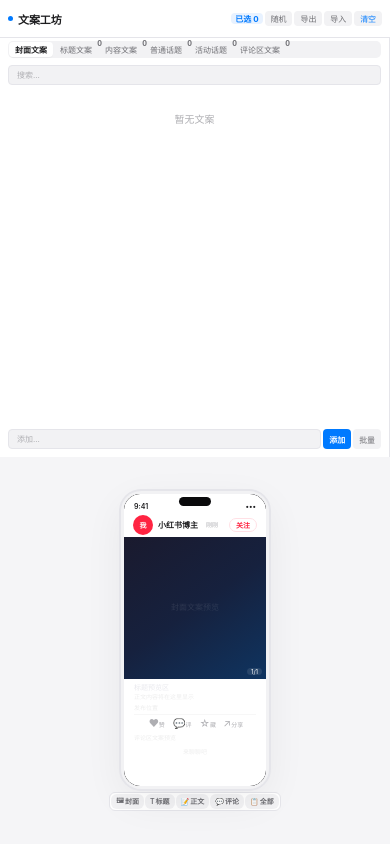
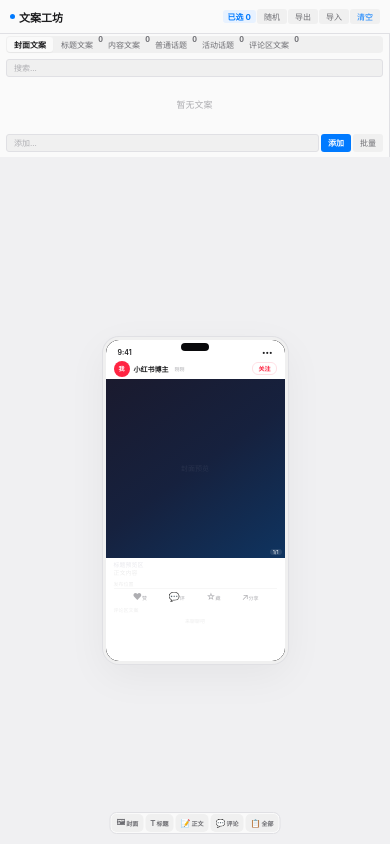
Before and after one commit to mengchengjian/easydoit-tools, a plain HTML site: page xhs-editor/index.html in a window 390 px wide. Drawn offline with Linux system fonts and the light colour scheme.

Commit message:
v8: 手机预览放大至300px、左侧面板收紧至280px、修正布局比例

```diff
--- a/xhs-editor/index.html
+++ b/xhs-editor/index.html
@@ -10,10 +10,10 @@
 *,::before,::after{margin:0;padding:0;box-sizing:border-box}
 
 :root{
-  --bg:#f5f5f7;
-  --surface:#fff;
-  --surface2:#f2f2f4;
-  --border:#e5e5ea;
+  --bg:#f0f0f2;
+  --surface:#fafafa;
+  --surface2:#f0f0f0;
+  --border:#e0e0e4;
   --text:#1d1d1f;
   --text2:#6e6e73;
   --text3:#aeaeb2;
@@ -21,9 +21,7 @@
   --accent-soft:#e8f2ff;
   --accent-hover:#0062cc;
   --font:-apple-system,BlinkMacSystemFont,"SF Pro Display","PingFang SC","Microsoft YaHei",sans-serif;
-  --radius:6px;
-  --radius-sm:4px;
-  --radius-lg:12px;
+  --radius:5px;
 }
 
 @media(prefers-color-scheme:dark){
@@ -43,27 +41,28 @@
 
 body{
   font-family:var(--font);background:var(--bg);color:var(--text);
-  height:100dvh;display:flex;flex-direction:column;overflow:hidden;
-  -webkit-font-smoothing:antialiased;
+  height:100dvh;overflow:hidden;-webkit-font-smoothing:antialiased;
+  display:flex;flex-direction:column;
 }
 ::selection{background:var(--accent-soft)}
 ::-webkit-scrollbar{width:4px}
 ::-webkit-scrollbar-track{background:transparent}
 ::-webkit-scrollbar-thumb{background:var(--border);border-radius:4px}
 
+/* Header */
 .hdr{
-  height:42px;padding:0 12px;display:flex;align-items:center;
+  height:34px;padding:0 10px;display:flex;align-items:center;
   justify-content:space-between;flex-shrink:0;
   background:var(--surface);border-bottom:1px solid var(--border);
 }
-.hl{display:flex;align-items:center;gap:5px;font-size:12px;font-weight:600;letter-spacing:-.01em}
-.hl-dot{width:6px;height:6px;border-radius:50%;background:var(--accent)}
-.hr{display:flex;align-items:center;gap:2px}
+.hl{display:flex;align-items:center;gap:4px;font-size:11px;font-weight:600}
+.hl-dot{width:5px;height:5px;border-radius:50%;background:var(--accent)}
+.hr{display:flex;align-items:center;gap:1px}
 .btn{
-  padding:3px 8px;border:none;border-radius:4px;cursor:pointer;
-  font-size:9px;font-weight:500;font-family:var(--font);
+  padding:2px 7px;border:none;border-radius:3px;cursor:pointer;
+  font-size:8px;font-weight:500;font-family:var(--font);
   background:var(--surface2);color:var(--text2);
-  transition:background .12s;white-space:nowrap;letter-spacing:-.01em;
+  transition:background .1s;white-space:nowrap;
 }
 .btn:hover{background:var(--border)}
 .btn-p{background:var(--accent);color:#fff;font-weight:600}
@@ -71,179 +70,183 @@ body{
 .btn-d{color:var(--accent)}
 .btn-d:hover{background:var(--accent-soft)}
 .chip{
-  font-size:9px;font-weight:600;color:var(--accent);
-  background:var(--accent-soft);padding:1px 6px;border-radius:4px;
+  font-size:8px;font-weight:600;color:var(--accent);
+  background:var(--accent-soft);padding:1px 5px;border-radius:3px;
 }
 
-.ct{display:flex;flex:1;overflow:hidden}
+/* Main layout */
+.ct{display:flex;flex:1;overflow:hidden;gap:0}
 
+/* Left panel */
 .lp{
-  width:320px;min-width:240px;background:var(--surface);
+  width:280px;min-width:200px;background:var(--surface);
   border-right:1px solid var(--border);display:flex;
   flex-direction:column;overflow:hidden;flex-shrink:0;
 }
 
-.tb-scroll{padding:3px 8px 2px;flex-shrink:0;overflow-x:auto;scrollbar-width:none}
+.tb-scroll{padding:2px 6px 1px;flex-shrink:0;overflow-x:auto;scrollbar-width:none}
 .tb-scroll::-webkit-scrollbar{display:none}
 .tb{
   display:flex;gap:1px;background:var(--surface2);
-  border-radius:5px;padding:1px;min-width:fit-content;
+  border-radius:4px;padding:1px;
 }
 .tb-i{
-  flex:0 0 auto;padding:3px 8px;text-align:center;
-  font-size:9px;font-weight:500;color:var(--text2);
-  cursor:pointer;border-radius:4px;transition:all .12s;
+  flex:0 0 auto;padding:2px 7px;text-align:center;
+  font-size:8px;font-weight:500;color:var(--text2);
+  cursor:pointer;border-radius:3px;transition:all .1s;
   white-space:nowrap;position:relative;user-select:none;
 }
 .tb-i:hover{color:var(--text)}
 .tb-i.act{color:var(--text);font-weight:600;background:var(--surface);box-shadow:0 1px 1px rgba(0,0,0,.04)}
-.tb-b{position:absolute;top:-3px;right:-4px;font-size:7px;font-weight:700;color:var(--text2)}
+.tb-b{position:absolute;top:-2px;right:-3px;font-size:7px;font-weight:700;color:var(--text2)}
 
 .panel{display:flex;flex-direction:column;flex:1;overflow:hidden}
 .panel.hidden{display:none}
 
-.srch{padding:2px 8px 3px;flex-shrink:0}
+.srch{padding:1px 6px 2px;flex-shrink:0}
 .si{
-  width:100%;padding:4px 8px;border:1px solid var(--border);border-radius:4px;
-  background:var(--surface2);color:var(--text);font-size:9px;font-family:var(--font);
-  outline:none;transition:border-color .12s;
+  width:100%;padding:3px 7px;border:1px solid var(--border);border-radius:3px;
+  background:var(--surface2);color:var(--text);font-size:8px;font-family:var(--font);
+  outline:none;transition:border-color .1s;
 }
 .si:focus{border-color:var(--accent);background:var(--surface)}
 .si::placeholder{color:var(--text3)}
 
-.clist{flex:1;overflow-y:auto;padding:0 6px 2px}
+.clist{flex:1;overflow-y:auto;padding:0 4px 1px}
 .card{
-  display:flex;align-items:flex-start;gap:6px;
-  padding:4px 6px;border-radius:4px;cursor:pointer;
-  border-left:2px solid transparent;transition:all .12s;
+  display:flex;align-items:flex-start;gap:4px;
+  padding:3px 5px;border-radius:3px;cursor:pointer;
+  border-left:2px solid transparent;transition:background .1s;
 }
 .card:hover{background:var(--surface2)}
-.card.sel{border-left-color:var(--accent)}
+.card.sel{border-left-color:var(--accent);background:var(--accent-soft)}
 .card .cb{
   appearance:none;-webkit-appearance:none;
-  width:12px;height:12px;border-radius:50%;
+  width:10px;height:10px;border-radius:50%;
   border:1.5px solid var(--border);flex-shrink:0;cursor:pointer;
-  margin-top:2px;transition:all .12s;background:var(--surface);
+  margin-top:1px;position:relative;
 }
 .card .cb:checked{background:var(--accent);border-color:var(--accent)}
 .card .cb:checked::after{
-  content:'';position:absolute;left:3px;top:1px;
-  width:3px;height:6px;border:solid #fff;border-width:0 1px 1px 0;
+  content:'';position:absolute;left:2.5px;top:.5px;
+  width:3px;height:5px;border:solid #fff;border-width:0 1px 1px 0;
   transform:rotate(45deg);
 }
 .card .cbody{flex:1;min-width:0}
-.card .ctx{font-size:10px;line-height:1.4;word-break:break-word;color:var(--text)}
-.card .cmeta{display:flex;align-items:center;gap:4px;margin-top:1px}
-.card .ctag{font-size:7px;font-weight:500;padding:0 4px;border-radius:2px;color:var(--text2);background:var(--border)}
+.card .ctx{font-size:9px;line-height:1.35;word-break:break-word}
+.card .cmeta{display:flex;align-items:center;gap:3px;margin-top:0}
+.card .ctag{font-size:7px;padding:0 3px;border-radius:2px;color:var(--text2);background:var(--border)}
 .card .clen{font-size:7px;color:var(--text3)}
-.card .cact{display:flex;gap:1px;flex-shrink:0;opacity:0;transition:opacity .1s}
+.card .cact{display:flex;gap:1px;flex-shrink:0;opacity:0}
 .card:hover .cact{opacity:1}
 .card .cact button{
   background:none;border:none;color:var(--text3);cursor:pointer;
-  padding:1px 3px;font-size:9px;line-height:1;border-radius:3px;
+  padding:1px 2px;font-size:8px;line-height:1;border-radius:2px;
 }
 .card .cact button:hover{color:var(--text);background:var(--border)}
 
-.emp{padding:24px 0;text-align:center;color:var(--text3);font-size:10px;line-height:1.5}
+.emp{padding:20px 0;text-align:center;color:var(--text3);font-size:9px;line-height:1.4}
 
-.ft{padding:2px 8px 6px;flex-shrink:0;display:flex;flex-direction:column;gap:2px}
+.ft{padding:1px 6px 4px;flex-shrink:0;display:flex;flex-direction:column;gap:1px}
 .fr{display:flex;gap:2px}
 .fr input{
-  flex:1;padding:4px 8px;border:1px solid var(--border);border-radius:4px;
-  background:var(--surface2);color:var(--text);font-size:9px;font-family:var(--font);
-  outline:none;transition:border-color .12s;
+  flex:1;padding:3px 7px;border:1px solid var(--border);border-radius:3px;
+  background:var(--surface2);color:var(--text);font-size:8px;font-family:var(--font);
+  outline:none;
 }
 .fr input:focus{border-color:var(--accent);background:var(--surface)}
 .fr input::placeholder{color:var(--text3)}
-.fb{font-size:8px;color:var(--text3);display:flex;justify-content:space-between}
+.fb{font-size:7px;color:var(--text3);display:flex;justify-content:space-between;margin-top:0}
 
-/* Right: Preview */
+/* Right area - phone preview */
 .rh{
-  flex:1;display:flex;flex-direction:column;
-  align-items:center;justify-content:center;
-  padding:12px;gap:10px;background:var(--bg);
+  flex:1;display:flex;align-items:center;justify-content:center;
+  padding:10px;gap:6px;min-width:0;
 }
 
-.pw{flex-shrink:0}
 .phone{
-  width:224px;height:454px;border-radius:32px;
-  background:var(--surface2);padding:6px;position:relative;
-  box-shadow:0 0 0 2px var(--border),0 12px 40px rgba(0,0,0,.06);
+  width:300px;flex-shrink:0;
+  border-radius:28px;background:var(--surface2);
+  padding:5px;box-shadow:0 0 0 1px var(--border),0 12px 40px rgba(0,0,0,.05);
+  align-self:center;
 }
 .pf{
-  width:100%;height:100%;background:#0a0a0c;
-  border-radius:27px;overflow:hidden;position:relative;
+  width:100%;aspect-ratio:390/700;background:#0a0a0c;
+  border-radius:24px;overflow:hidden;position:relative;
 }
 .pd{
-  position:absolute;top:6px;left:50%;transform:translateX(-50%);
-  width:64px;height:18px;background:#0a0a0c;border-radius:10px;z-index:10;
+  position:absolute;top:5px;left:50%;transform:translateX(-50%);
+  width:52px;height:14px;background:#0a0a0c;border-radius:8px;z-index:10;
 }
 .ps{
-  width:100%;height:100%;background:#fff;border-radius:27px;
+  width:100%;height:100%;background:#fff;border-radius:24px;
   overflow:hidden;display:flex;flex-direction:column;
 }
 
+/* Phone content */
 .xsb{
   display:flex;justify-content:space-between;align-items:center;
-  padding:10px 14px 3px;font-size:8px;font-weight:600;color:#1d1d1f;flex-shrink:0;
+  padding:8px 12px 2px;font-size:7px;font-weight:600;color:#1d1d1f;flex-shrink:0;
 }
 .xns{flex:1;overflow-y:auto;display:flex;flex-direction:column}
 .xns::-webkit-scrollbar{width:0}
 
-.xu{display:flex;align-items:center;gap:5px;padding:2px 9px;flex-shrink:0}
-.xa{width:20px;height:20px;border-radius:50%;background:#ff2442;flex-shrink:0;display:flex;align-items:center;justify-content:center;color:#fff;font-size:7px;font-weight:700}
-.xn{font-size:8px;font-weight:600;color:#1d1d1f}
-.xt{font-size:6px;color:#aeaeb2;margin-left:3px}
-.xf{font-size:7px;font-weight:600;color:#ff2442;border:1px solid #ffe0e5;border-radius:8px;padding:1px 6px;background:#fff;cursor:default;flex-shrink:0;margin-left:auto}
+.xu{display:flex;align-items:center;gap:4px;padding:2px 8px;flex-shrink:0}
+.xa{width:16px;height:16px;border-radius:50%;background:#ff2442;flex-shrink:0;display:flex;align-items:center;justify-content:center;color:#fff;font-size:6px;font-weight:700}
+.xn{font-size:7px;font-weight:600;color:#1d1d1f}
+.xt{font-size:5px;color:#aeaeb2;margin-left:2px}
+.xf{font-size:6px;font-weight:600;color:#ff2442;border:1px solid #ffe0e5;border-radius:6px;padding:1px 5px;background:#fff;cursor:default;flex-shrink:0;margin-left:auto}
 
 .xc{
   width:100%;aspect-ratio:1;flex-shrink:0;
   background:linear-gradient(145deg,#1a1a2e,#16213e,#0f3460);
   display:flex;align-items:center;justify-content:center;
-  padding:16px;position:relative;overflow:hidden;
+  padding:14px;position:relative;overflow:hidden;
 }
-.xc-t{position:relative;font-size:12px;font-weight:800;color:#fff;text-align:center;line-height:1.3;word-break:break-word}
-.xc-t.ph{font-size:8px;font-weight:400;color:rgba(255,255,255,.1)}
-.xc-pg{position:absolute;bottom:4px;right:4px;background:rgba(255,255,255,.1);backdrop-filter:blur(8px);color:#fff;font-size:6px;padding:0 4px;border-radius:4px}
+.xc-t{position:relative;font-size:11px;font-weight:800;color:#fff;text-align:center;line-height:1.3;word-break:break-word}
+.xc-t.ph{font-size:7px;font-weight:400;color:rgba(255,255,255,.08)}
+.xc-pg{position:absolute;bottom:3px;right:3px;background:rgba(255,255,255,.1);backdrop-filter:blur(6px);color:#fff;font-size:5px;padding:0 3px;border-radius:3px}
 
-.xb{padding:4px 10px 1px;flex-shrink:0}
-.xb-t{font-size:10px;font-weight:700;color:#1d1d1f;line-height:1.3;word-break:break-word}
-.xb-t.ph{color:#e8e8ed;font-weight:400;font-size:7px}
-.xb-c{font-size:7px;color:#3a3a3c;line-height:1.7;white-space:pre-wrap;word-break:break-word}
+.xb{padding:3px 8px 1px;flex-shrink:0}
+.xb-t{font-size:9px;font-weight:700;color:#1d1d1f;line-height:1.3;word-break:break-word}
+.xb-t.ph{color:#e8e8ed;font-weight:400;font-size:6px}
+.xb-c{font-size:6px;color:#3a3a3c;line-height:1.7;white-space:pre-wrap;word-break:break-word}
 .xb-c.ph{color:#ededed}
-.xb-h{color:#4169b8;text-decoration:none;font-size:7px;margin-right:1px}
+.xb-h{color:#4169b8;text-decoration:none;font-size:6px;margin-right:1px}
 .xb-h.ev{color:#d4641a;font-weight:600}
-.xb-loc{padding:0 10px 2px;font-size:6px;color:#aeaeb2;flex-shrink:0}
+.xb-loc{padding:0 8px 1px;font-size:5px;color:#aeaeb2;flex-shrink:0}
 .xb-loc.ph{color:#ededed}
 
 .xbar{
-  display:flex;justify-content:space-around;padding:1px 10px;flex-shrink:0;
-  border-top:1px solid rgba(0,0,0,.03);margin:0 10px;
+  display:flex;justify-content:space-around;padding:1px 8px;flex-shrink:0;
+  border-top:1px solid rgba(0,0,0,.03);margin:0 8px;
 }
-.xbar-i{font-size:6px;color:#aeaeb2;background:none;border:none;cursor:default;font-family:var(--font);flex:1;padding:1px 0;text-align:center}
-.xbar-i .xi{font-size:10px}
+.xbar-i{font-size:5px;color:#aeaeb2;background:none;border:none;cursor:default;font-family:var(--font);flex:1;padding:1px 0;text-align:center}
+.xbar-i .xi{font-size:9px}
 
-.xcm{padding:2px 10px 4px;flex-shrink:0}
-.xcm-i{font-size:6px;color:#636366;line-height:1.4}
+.xcm{padding:2px 8px 3px;flex-shrink:0}
+.xcm-i{font-size:5px;color:#636366;line-height:1.4}
 .xcm-u{font-weight:600;color:#48484a;margin-right:1px}
-.xcm.ph{color:#ededed;font-size:6px}
-.xcm-hint{font-size:6px;color:#ededed;text-align:center;padding:1px 0}
+.xcm.ph{color:#ededed;font-size:5px}
+.xcm-hint{font-size:5px;color:#ededed;text-align:center;padding:1px 0}
 
+/* Bottom action bar */
 .bar{
-  display:flex;gap:4px;flex-shrink:0;
-  background:var(--surface);border-radius:8px;
-  padding:3px;border:1px solid var(--border);
+  display:flex;gap:3px;flex-shrink:0;
+  background:var(--surface);border-radius:7px;
+  padding:2px;border:1px solid var(--border);
 }
 .bbtn{
-  display:flex;align-items:center;gap:3px;
-  padding:4px 10px;border:none;border-radius:6px;
-  cursor:pointer;font-family:var(--font);font-size:9px;font-weight:600;
+  display:flex;align-items:center;gap:2px;
+  padding:3px 9px;border:none;border-radius:5px;
+  cursor:pointer;font-family:var(--font);font-size:8px;font-weight:600;
   color:var(--text2);background:var(--surface2);
-  transition:all .12s;white-space:nowrap;
+  transition:all .1s;white-space:nowrap;
 }
 .bbtn:hover{background:var(--border);color:var(--text)}
-.bbtn .bi{font-size:11px}
+.bbtn .bi{font-size:10px}
 
+/* Modal */
 .mo{
   position:fixed;inset:0;z-index:200;background:rgba(0,0,0,.1);
   display:flex;align-items:center;justify-content:center;
@@ -251,63 +254,50 @@ body{
 }
 .mo.hd{display:none}
 .mw{
-  background:var(--surface);border-radius:8px;width:360px;max-width:92vw;
-  padding:20px;box-shadow:0 16px 48px rgba(0,0,0,.08);
+  background:var(--surface);border-radius:7px;width:340px;max-width:90vw;
+  padding:18px;box-shadow:0 16px 48px rgba(0,0,0,.08);
 }
-.mw h3{font-size:13px;font-weight:700;margin-bottom:2px}
-.mw .hint{font-size:9px;color:var(--text2);margin-bottom:8px}
+.mw h3{font-size:12px;font-weight:700;margin-bottom:1px}
+.mw .hint{font-size:8px;color:var(--text2);margin-bottom:6px}
 .mw textarea{
-  width:100%;height:140px;padding:8px;line-height:1.5;
+  width:100%;height:120px;padding:6px;line-height:1.5;
   border:1px solid var(--border);border-radius:4px;
   background:var(--surface2);color:var(--text);
-  font-size:10px;font-family:var(--font);
+  font-size:9px;font-family:var(--font);
   resize:vertical;outline:none;
 }
 .mw textarea:focus{border-color:var(--accent);background:var(--surface)}
 .mw textarea::placeholder{color:var(--text3)}
-.mwa{display:flex;gap:4px;justify-content:flex-end;margin-top:10px}
+.mwa{display:flex;gap:3px;justify-content:flex-end;margin-top:8px}
 
+/* Toast */
 .ts{
-  position:fixed;top:10px;left:50%;transform:translateX(-50%);
+  position:fixed;top:8px;left:50%;transform:translateX(-50%);
   background:rgba(30,30,32,.9);backdrop-filter:blur(8px);
-  color:#fff;border-radius:6px;padding:3px 12px;
-  font-size:9px;font-weight:500;z-index:300;
-  pointer-events:none;opacity:0;transition:opacity .2s;
+  color:#fff;border-radius:4px;padding:3px 10px;
+  font-size:8px;font-weight:500;z-index:300;
+  pointer-events:none;opacity:0;transition:opacity .15s;
 }
 .ts.sh{opacity:1}
 
 /* Responsive */
 @media(max-width:768px){
-  .ct{flex-direction:column}
-  .lp{width:100%;min-width:0;flex:1 1 55%}
-  .rh{flex:1 1 45%;padding:8px;gap:6px}
-  .phone{width:180px;height:364px;border-radius:24px;padding:4px}
-  .pf{border-radius:20px}.ps{border-radius:20px}
-  .pd{top:4px;width:44px;height:12px;border-radius:8px}
-  .bar{gap:2px;padding:2px;border-radius:6px}
-  .bbtn{padding:3px 6px;font-size:8px;gap:2px}
-  .bbtn .bi{font-size:9px}
-  .xc-t{font-size:10px}.xb-t{font-size:8px}.xb-c{font-size:6px}
-  .xc{padding:12px}
+  body{overflow-y:auto}
+  .ct{flex-direction:column;overflow-y:auto}
+  .lp{width:100%;min-width:0;flex:0 0 auto;max-height:44vh}
+  .rh{flex:1 0 auto;min-height:50vh;padding:6px}
+  .phone{width:220px;border-radius:20px;padding:4px}
+  .pf{border-radius:16px}.ps{border-radius:16px}
+  .pd{top:4px;width:36px;height:10px;border-radius:6px}
+  .bar{gap:2px;padding:1px}
+  .bbtn{padding:2px 6px;font-size:7px;gap:1px}
+  .bbtn .bi{font-size:8px}
 }
 @media(max-width:420px){
-  .hdr{padding:0 8px;height:38px}
-  .hl{font-size:11px}.hl-dot{width:5px;height:5px}
-  .btn{padding:2px 6px;font-size:8px}
-  .chip{font-size:8px;padding:0 4px}
-  .lp{flex:1 1 52%}
-  .rh{flex:1 1 48%;padding:4px;gap:3px}
-  .phone{width:148px;height:298px;border-radius:20px;padding:3px}
-  .pf{border-radius:16px}.ps{border-radius:16px}
-  .pd{top:3px;width:32px;height:9px;border-radius:6px}
-  .bar{gap:1px;padding:1px}
-  .bbtn{padding:2px 5px;font-size:7px;gap:1px}
-  .bbtn .bi{font-size:7px}
-  .xc-t{font-size:9px}.xb-t{font-size:7px}.xb-c{font-size:6px}
-  .xc{padding:10px}.xsb{padding:8px 10px 2px;font-size:7px}
-  .tb-i{font-size:8px;padding:2px 6px}
-  .card{padding:3px 4px}.card .ctx{font-size:9px}
-  .si,.fr input{font-size:8px}
+  .phone{width:185px;border-radius:16px;padding:3px}
+  .pf{border-radius:13px}.ps{border-radius:13px}
+  .pd{top:3px;width:28px;height:8px;border-radius:5px}
+  .bbtn{padding:2px 5px;font-size:6px}
 }
 </style>
 </head>
@@ -331,26 +321,24 @@ body{
   </div>
 
   <div class="rh">
-    <div class="pw">
     <div class="phone">
       <div class="pf"><div class="pd"></div>
         <div class="ps">
           <div class="xsb"><span>9:41</span><span>&#x2022;&#x2022;&#x2022;</span></div>
           <div class="xns">
             <div class="xu"><div class="xa">我</div><div class="xn">小红书博主</div><span class="xt">刚刚</span><div class="xf">关注</div></div>
-              <div class="xc"><div class="xc-t ph" id="pvCv">点击随机挑选文案</div><div class="xc-pg">1/1</div></div>
-              <div class="xb"><div class="xb-t ph" id="pvTt">标题预览区</div><div class="xb-c ph" id="pvCt">正文内容将在这里显示</div></div>
+            <div class="xc"><div class="xc-t ph" id="pvCv">封面预览</div><div class="xc-pg">1/1</div></div>
+            <div class="xb"><div class="xb-t ph" id="pvTt">标题预览区</div><div class="xb-c ph" id="pvCt">正文内容</div></div>
             <div class="xb-loc ph" id="pvLoc">发布位置</div>
             <div class="xbar"><div class="xbar-i"><span class="xi">&#x2665;</span>赞</div><div class="xbar-i"><span class="xi">&#x1F4AC;</span>评</div><div class="xbar-i"><span class="xi">&#x2606;</span>藏</div><div class="xbar-i"><span class="xi">&#x2197;</span>分享</div></div>
-              <div class="xcm ph" id="pvCm">评论区文案预览</div>
+            <div class="xcm ph" id="pvCm">评论区文案</div>
             <div class="xcm-hint">来聊聊吧</div>
           </div>
         </div>
       </div>
     </div>
-    </div>
 
-    <div class="bar">
+    <div class="bar" style="position:absolute;bottom:10px;left:50%;transform:translateX(-50%)">
       <button class="bbtn" onclick="cpy('cover')"><span class="bi">🖼</span>封面</button>
       <button class="bbtn" onclick="cpy('title')"><span class="bi">T</span>标题</button>
       <button class="bbtn" onclick="cpy('body')"><span class="bi">📝</span>正文</button>
@@ -363,7 +351,7 @@ body{
 <div class="mo hd" id="bm">
   <div class="mw">
     <h3 id="bmT">批量导入</h3><div class="hint">每行一条，空行跳过</div>
-    <textarea id="bmTx" placeholder="粘贴文案&#x2026;"></textarea>
+    <textarea id="bmTx" placeholder="粘贴文案…"></textarea>
     <div class="mwa"><button class="btn" onclick="cb()">取消</button><button class="btn btn-p" onclick="dbt()">确认</button></div>
   </div>
 </div>
@@ -372,7 +360,7 @@ body{
 
 <script>
 const M=['封面文案','标题文案','内容文案','普通话题','活动话题','评论区文案'];
-const SK='xhs_v7';let d={items:[[],[],[],[],[],[]],selected:[[],[],[],[],[],[]]};
+const SK='xhs_v8';let d={items:[[],[],[],[],[],[]],selected:[[],[],[],[],[],[]]};
 let f=['','','','','',''];let bi=-1,curTab=0;
 
 function $(s){return document.getElementById(s)}
@@ -385,6 +373,9 @@ function ld(){
 }
 function sv(){localStorage.setItem(SK,JSON.stringify(d))}
 function es(s){return String(s).replace(/&/g,'&amp;').replace(/</g,'&lt;').replace(/>/g,'&gt;')}
+function shuf(a){for(let i=a.length-1;i>0;i--){const j=Math.floor(Math.random()*(i+1));[a[i],a[j]]=[a[j],a[i]]}return a}
+
+function toast(m){const e=$('ts');e.textContent=m;e.classList.add('sh');clearTimeout(e._t);e._t=setTimeout(()=>e.classList.remove('sh'),1000)}
 
 function cp(t){
   navigator.clipboard.writeText(t).then(()=>toast('已复制')).catch(()=>{
@@ -393,7 +384,6 @@ function cp(t){
     ta.select();document.execCommand('copy');document.body.removeChild(ta);toast('已复制')
   })
 }
-function toast(m){const e=$('ts');e.textContent=m;e.classList.add('sh');clearTimeout(e._t);e._t=setTimeout(()=>e.classList.remove('sh'),1000)}
 
 function rn(i){
   const t=f[i],arr=d.items[i],sl=d.selected[i];
@@ -422,7 +412,7 @@ function uh(){const t=d.selected.reduce((s,a)=>s+a.length,0);$('gC').textContent
 function up(){
   const g=i=>d.selected[i].map(idx=>d.items[i][idx]);
   const cv=g(0),tl=g(1),ct=g(2),nt=g(3),et=g(4),cm=g(5);
-  const eC=$('pvCv');if(cv.length){eC.textContent=cv.join('\n');eC.classList.remove('ph')}else{eC.textContent='封面文案预览';eC.classList.add('ph')}
+  const eC=$('pvCv');if(cv.length){eC.textContent=cv.join('\n');eC.classList.remove('ph')}else{eC.textContent='封面预览';eC.classList.add('ph')}
   const eT=$('pvTt');if(tl.length){eT.textContent=tl.join(' ');eT.classList.remove('ph')}else{eT.textContent='标题预览区';eT.classList.add('ph')}
   const eCt=$('pvCt');
   if(ct.length||nt.length||et.length){
@@ -430,16 +420,15 @@ function up(){
     const al=[...nt.map(t=>({t,ty:'n'})),...et.map(t=>({t,ty:'e'}))];
     if(al.length)h+=(ct.length?'\n\n':'')+al.map(o=>`<span class="xb-h${o.ty==='e'?' ev':''}">#${es(o.t)}</span>`).join(' ');
     eCt.innerHTML=h;eCt.classList.remove('ph')
-  }else{eCt.textContent='正文内容将在这里显示';eCt.classList.add('ph')}
-  const eL=$('pvLoc');eL.textContent=(cv.length||tl.length||ct.length)?'&#x1F4CD; 上海':'发布位置';eL.classList.toggle('ph',!(cv.length||tl.length||ct.length));
+  }else{eCt.textContent='正文内容';eCt.classList.add('ph')}
+  const eL=$('pvLoc');eL.textContent=(cv.length||tl.length||ct.length)?'\u{1F4CD} 上海':'发布位置';eL.classList.toggle('ph',!(cv.length||tl.length||ct.length));
   const eCm=$('pvCm');
   if(cm.length){eCm.innerHTML=cm.map((c,k)=>`<div class="xcm-i"><span class="xcm-u">用户${k+1}</span>${es(c)}</div>`).join('');eCm.classList.remove('ph')}
-  else{eCm.textContent='评论区文案预览';eCm.classList.add('ph')}
+  else{eCm.textContent='评论区文案';eCm.classList.add('ph')}
 }
 
 function add(i){const v=$('i-'+i).value.trim();if(!v)return;d.items[i].push(v);$('i-'+i).value='';sv();rn(i);ua()}
 function tg(i,idx){const p=d.selected[i].indexOf(idx);if(p===-1)d.selected[i].push(idx);else d.selected[i].splice(p,1);sv();rn(i);ua()}
-function rm(i,idx,e){e.stopPropagation();e.preventDefault();d.items[i].splice(idx,1);d.selected[i]=d.selected[i].filter(s=>s!==idx).map(s=>s>idx?s-1:s);sv();rn(i);ua()}
 function cpI(i,idx,e){e.stopPropagation();e.preventDefault();cp(d.items[i][idx])}
 function fl(i,v){f[i]=v.toLowerCase();rn(i)}
 
@@ -449,11 +438,11 @@ function randAll(){
   d.selected[0]=pk(0,1);d.selected[1]=pk(1,1);d.selected[2]=pk(2,1);d.selected[3]=pk(3,9);d.selected[4]=pk(4,1);d.selected[5]=pk(5,1);
   sv();for(let i=0;i<6;i++)rn(i);ua();toast('已随机挑选一套文案')
 }
-function shuf(a){for(let i=a.length-1;i>0;i--){const j=Math.floor(Math.random()*(i+1));[a[i],a[j]]=[a[j],a[i]]}return a}
 
 function cpyAll(){
   const g=i=>d.selected[i].map(idx=>d.items[i][idx]);
-  const p=[];const cv=g(0).join('\n');if(cv)p.push('【封面】\n'+cv);
+  const p=[];
+  const cv=g(0).join('\n');if(cv)p.push('【封面】\n'+cv);
   const tl=g(1).join(' ');if(tl)p.push('【标题】\n'+tl);
   const ct=g(2).join('\n\n'),nt=g(3).map(x=>'#'+x).join(' '),et=g(4).map(x=>'#'+x).join(' ');
   const tags=[nt,et].filter(Boolean).join(' ');
@@ -488,7 +477,7 @@ function initPanels(){
   const lp=$('lp');
   const html=M.map((n,i)=>`
     <div class="panel ${i===0?'':'hidden'}">
-      <div class="srch"><input class="si" id="si-${i}" placeholder="搜索..."></div>
+      <div class="srch"><input class="si" id="si-${i}" placeholder="搜索..." oninput="fl(${i},this.value)"></div>
       <div class="clist" id="l-${i}"></div>
       <div class="ft">
         <div class="fr">
```
Lines whose indentation alone changed are shown as unchanged.
